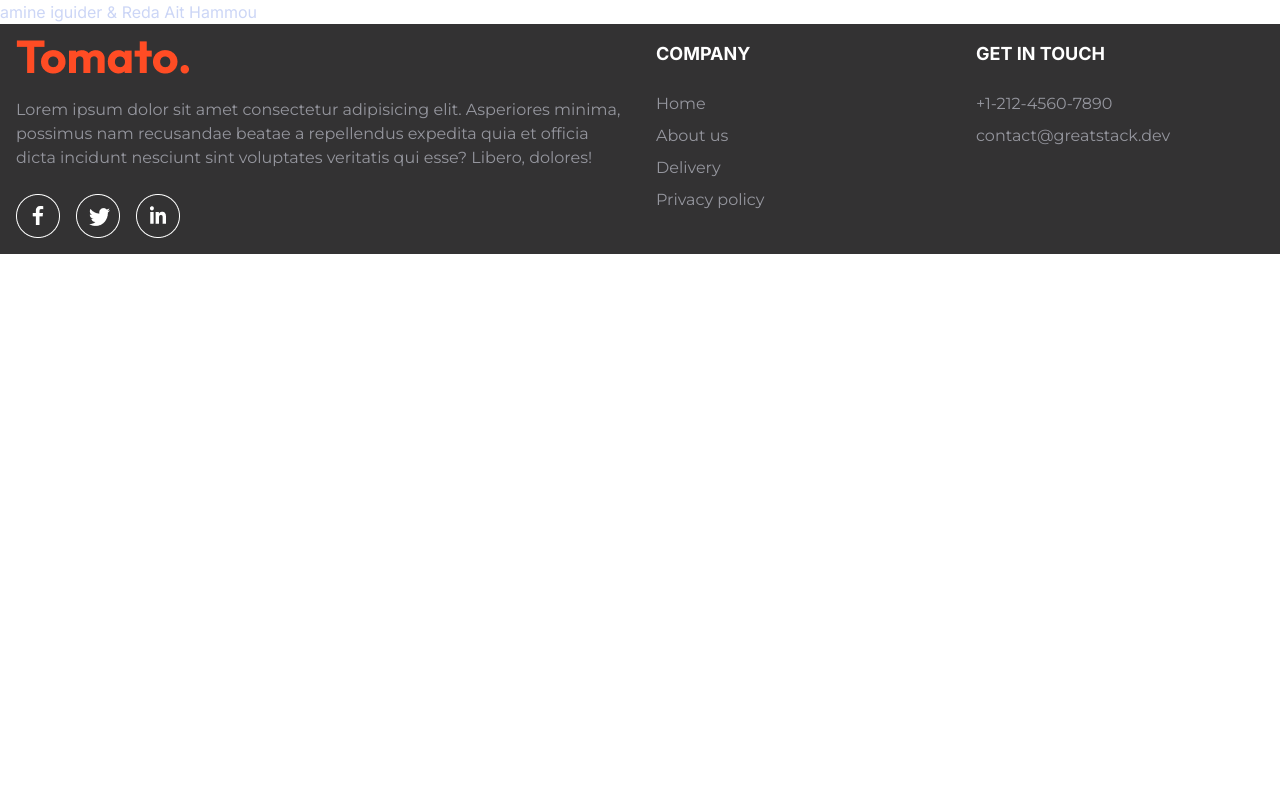
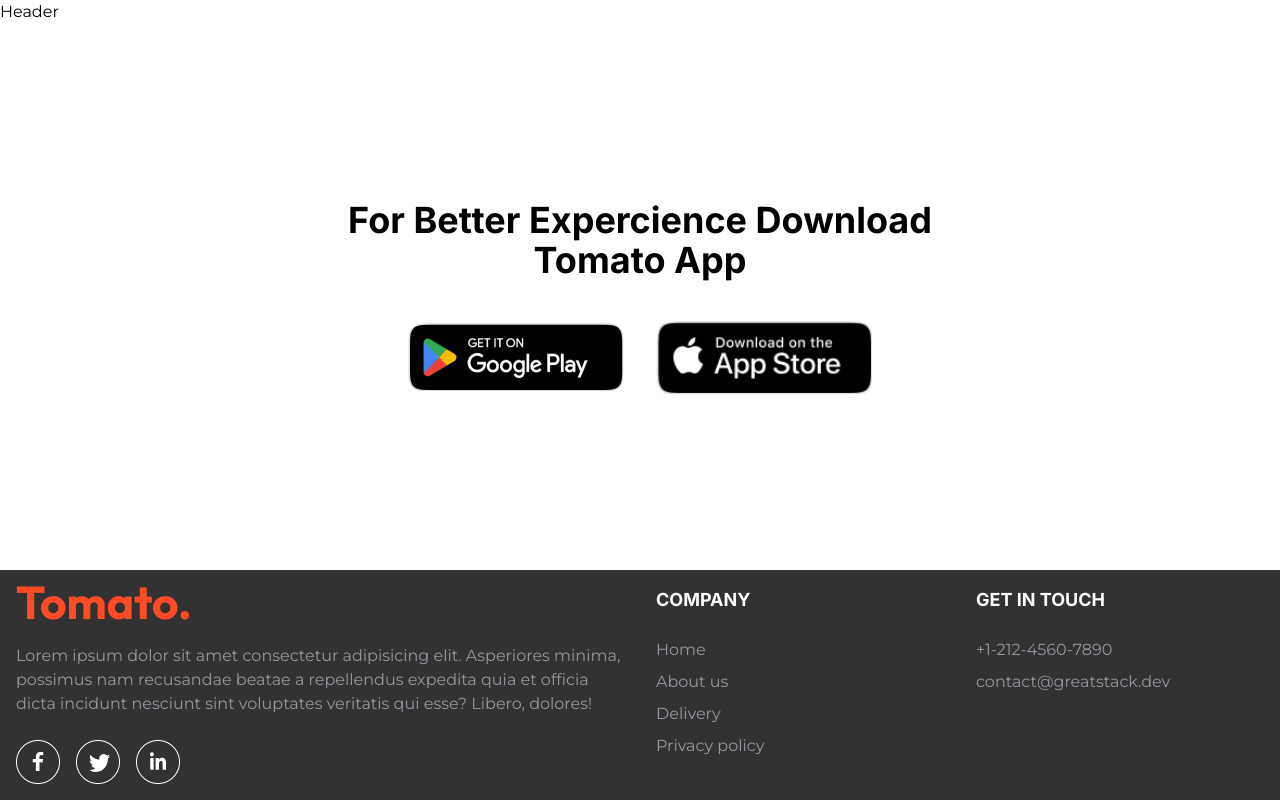
Before and after one commit to IGUIDER-AMINE/food_delivery, a Next.js app: page / in a window 1280 px wide. Built offline with nearby package versions, Linux system fonts and the light colour scheme.

Commit message:
finish store

```diff
--- a/app/layout.tsx
+++ b/app/layout.tsx
@@ -1,5 +1,6 @@
 import Footer from "@/components/layout/Footer";
 import "./globals.css";
+import Header from "@/components/layout/Header";
 
 export default function RootLayout({
   children,
@@ -18,7 +19,11 @@
           rel="stylesheet"
         />
       </head>
-      <body className="w-full font-bodyFont text-textLight overflow-x-hidden overflow-y-scroll scrollbar scrollbar-track-textDark/20 scrollbar-thumb-textDark/60">
+      <body
+        className="w-full min-h-screen font-bodyFont flex flex-col
+        justify-between  overflow-x-hidden overflow-y-scroll scrollbar scrollbar-track-textDark/20 scrollbar-thumb-textDark/60 gap-10"
+      >
+        <Header />
         {children}
         <Footer />
       </body>
--- a/app/page.tsx
+++ b/app/page.tsx
@@ -1,9 +1,10 @@
+import Store from "@/components/sections/Store";
 import Image from "next/image";
 
 export default function Home() {
   return (
     <main className="">
-      <div className="font-titleFont">amine iguider & Reda Ait Hammou</div>
+      <Store />
     </main>
   );
 }
--- /dev/null
+++ b/components/sections/Store.tsx
@@ -0,0 +1,30 @@
+import { assets } from "@/public/asstes";
+import Image from "next/image";
+import React from "react";
+
+const Store = () => {
+  return (
+    <section className="container mx-auto p-4 flex flex-col place-items-center gap-y-10">
+      <h1 className="font-titleFont font-bold text-3xl md:text-4xl sm:text-center leading-snug">
+        For Better Expercience Download <br className="hidden md:block" />{" "}
+        Tomato App
+      </h1>
+      <div className="flex flex-col md:flex-row gap-y-4 gap-x-8">
+        <Image
+          className="object-contain w-[216px]"
+          src={assets.play_store}
+          alt="play_store"
+          quality={100}
+        />
+        <Image
+          className="object-contain  w-[216px]"
+          src={assets.app_store}
+          alt="app_store"
+          quality={100}
+        />
+      </div>
+    </section>
+  );
+};
+
+export default Store;
```
